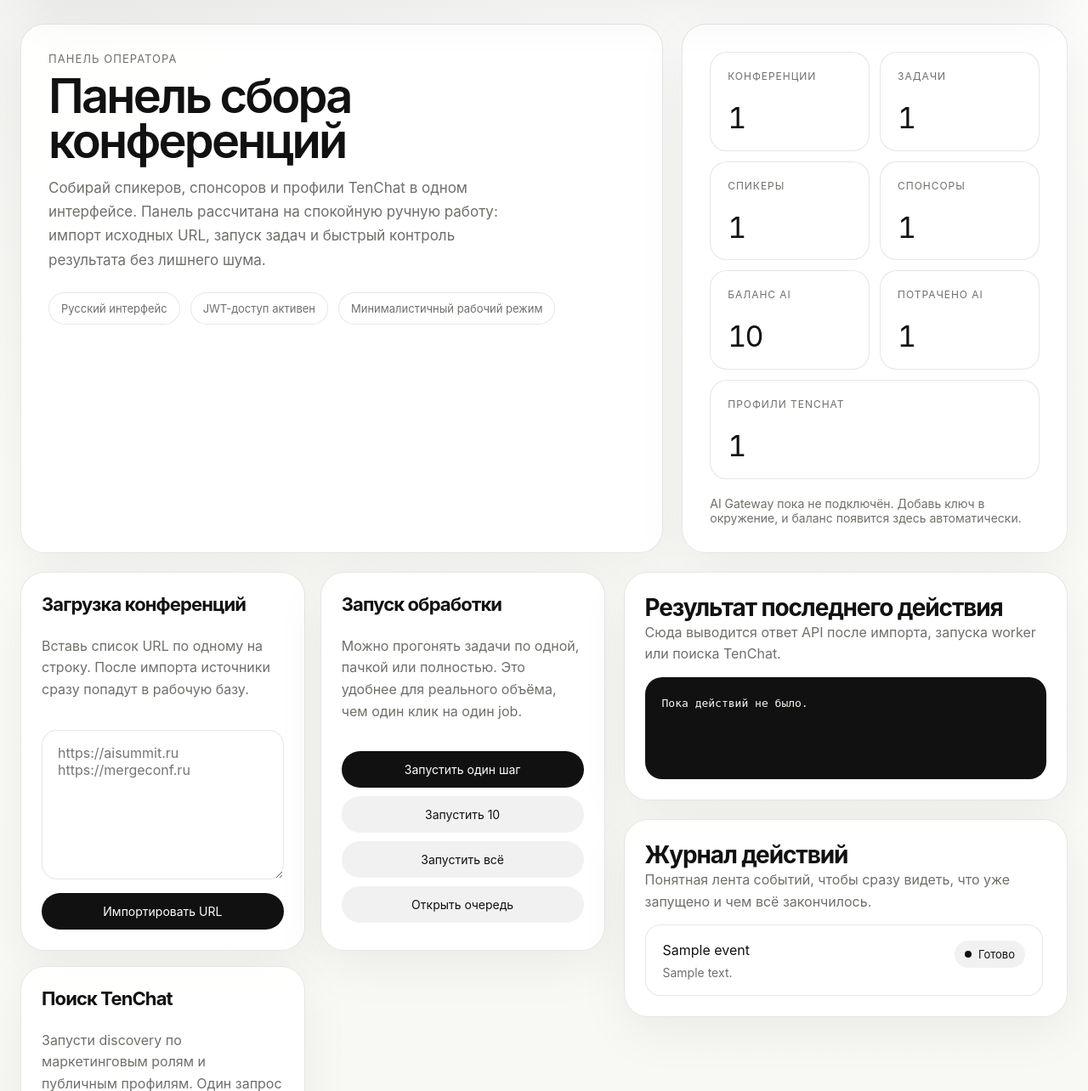
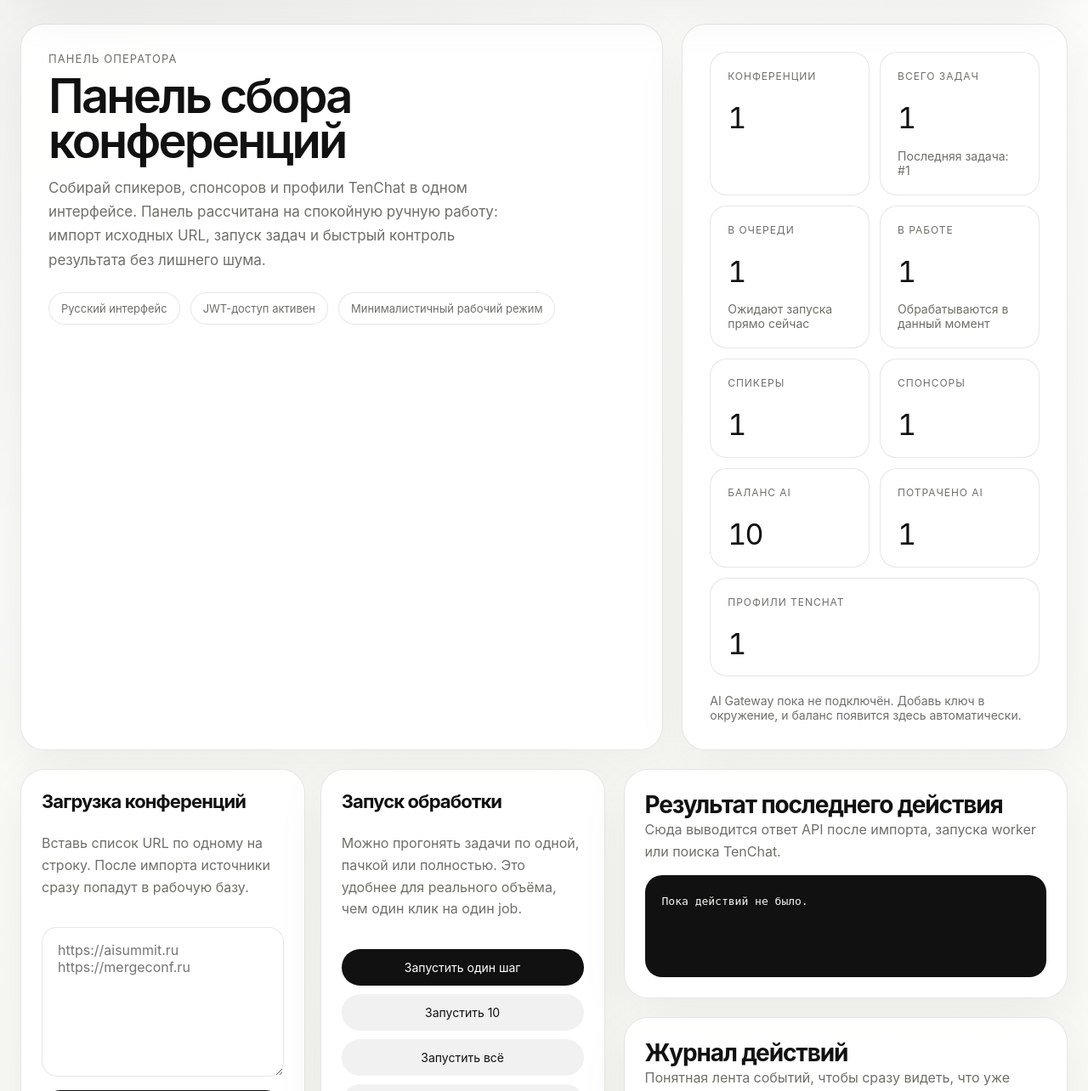
Before and after one commit to bugle-c/conference-leads-collector, a Python web app: template src/conference_leads_collector/web/templates/dashboard.html in a window 1280 px wide. Shown: the part 104-1388 px from the top of the page at 85% size. Run offline with Jinja, Linux system fonts and the light colour scheme; the template is opened without the code that fills it: most values are stand-ins (such as "Sample title", 1, 10 or a date in 2020).

Commit message:
fix: clarify dashboard job stats

```diff
--- a/src/conference_leads_collector/web/app.py
+++ b/src/conference_leads_collector/web/app.py
@@ -183,6 +183,9 @@ def create_app(settings: AppSettings, engine=None, fetcher=None, ai_credits_prov
                 for job in jobs
                 if job.job_type == "crawl_conference" and job.status in {"pending", "running"}
             }
+            pending_jobs_count = sum(1 for job in jobs if job.status == "pending")
+            running_jobs_count = sum(1 for job in jobs if job.status == "running")
+            last_job = jobs[-1] if jobs else None
             source_urls_by_id = {source.id: source.seed_url for source in sources}
             return {
                 "page_title": "Панель сбора конференций",
@@ -194,6 +197,8 @@ def create_app(settings: AppSettings, engine=None, fetcher=None, ai_credits_prov
                 "activity_events": activity_events,
                 "sources_count": len(sources),
                 "jobs_count": len(jobs),
+                "pending_jobs_count": pending_jobs_count,
+                "running_jobs_count": running_jobs_count,
                 "speakers_count": sum(len(source.speakers) for source in sources),
                 "sponsors_count": sum(len(source.sponsors) for source in sources),
                 "tenchat_count": len(tenchat_profiles),
@@ -202,6 +207,7 @@ def create_app(settings: AppSettings, engine=None, fetcher=None, ai_credits_prov
                 "current_page": current_page,
                 "queued_source_ids": queued_source_ids,
                 "source_urls_by_id": source_urls_by_id,
+                "last_job": last_job,
             }
 
     def _run_next_job_sync() -> bool:
--- a/src/conference_leads_collector/web/templates/dashboard.html
+++ b/src/conference_leads_collector/web/templates/dashboard.html
@@ -239,8 +239,25 @@
           <span class="stat-value mono">{{ sources_count }}</span>
         </div>
         <div class="stat-card">
-          <span class="stat-label">Задачи</span>
+          <span class="stat-label">Всего задач</span>
           <span class="stat-value mono">{{ jobs_count }}</span>
+          <div class="page-note">
+            {% if last_job %}
+              Последняя задача: #{{ last_job.id }}
+            {% else %}
+              История задач пока пуста
+            {% endif %}
+          </div>
+        </div>
+        <div class="stat-card">
+          <span class="stat-label">В очереди</span>
+          <span class="stat-value mono">{{ pending_jobs_count }}</span>
+          <div class="page-note">Ожидают запуска прямо сейчас</div>
+        </div>
+        <div class="stat-card">
+          <span class="stat-label">В работе</span>
+          <span class="stat-value mono">{{ running_jobs_count }}</span>
+          <div class="page-note">Обрабатываются в данный момент</div>
         </div>
         <div class="stat-card">
           <span class="stat-label">Спикеры</span>
```
Also changed, not shown: KNOWLEDGE.md (+1 -0 lines), tests/test_web_app.py (+31 -0 lines).
